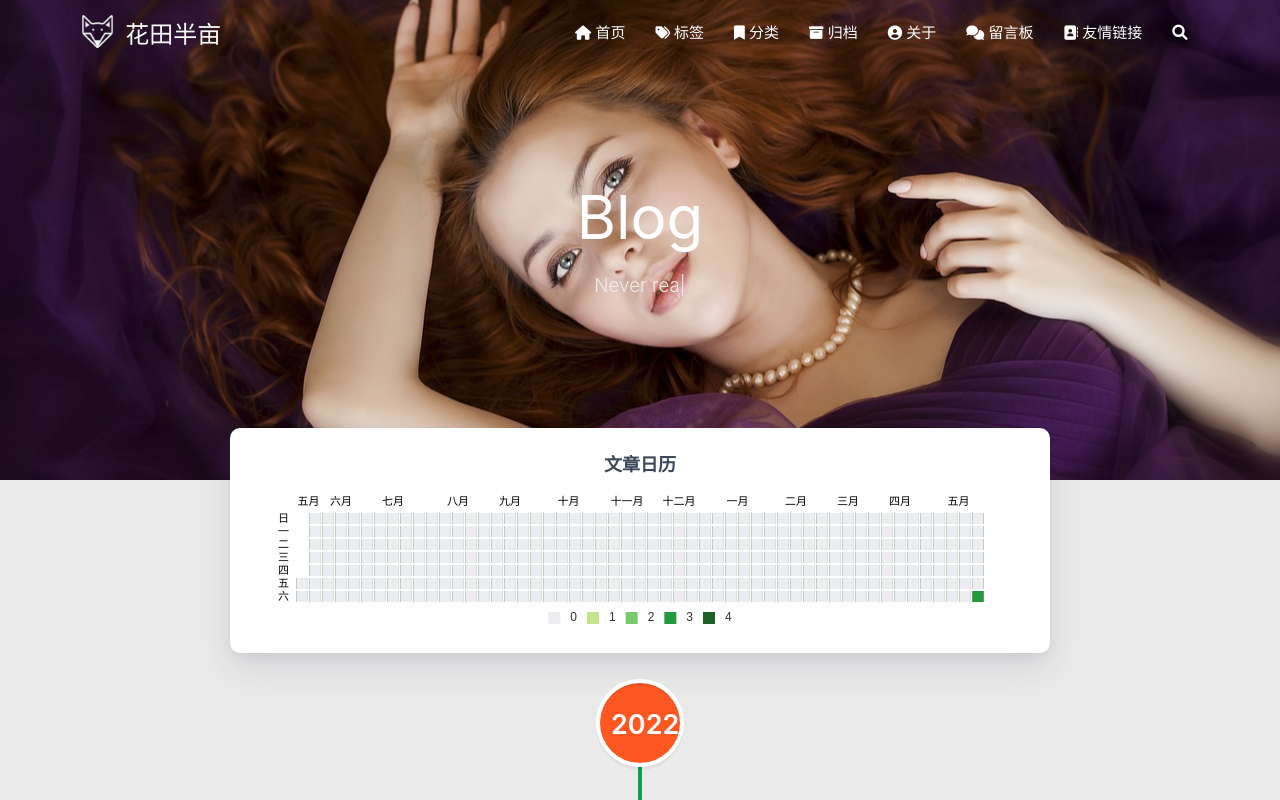
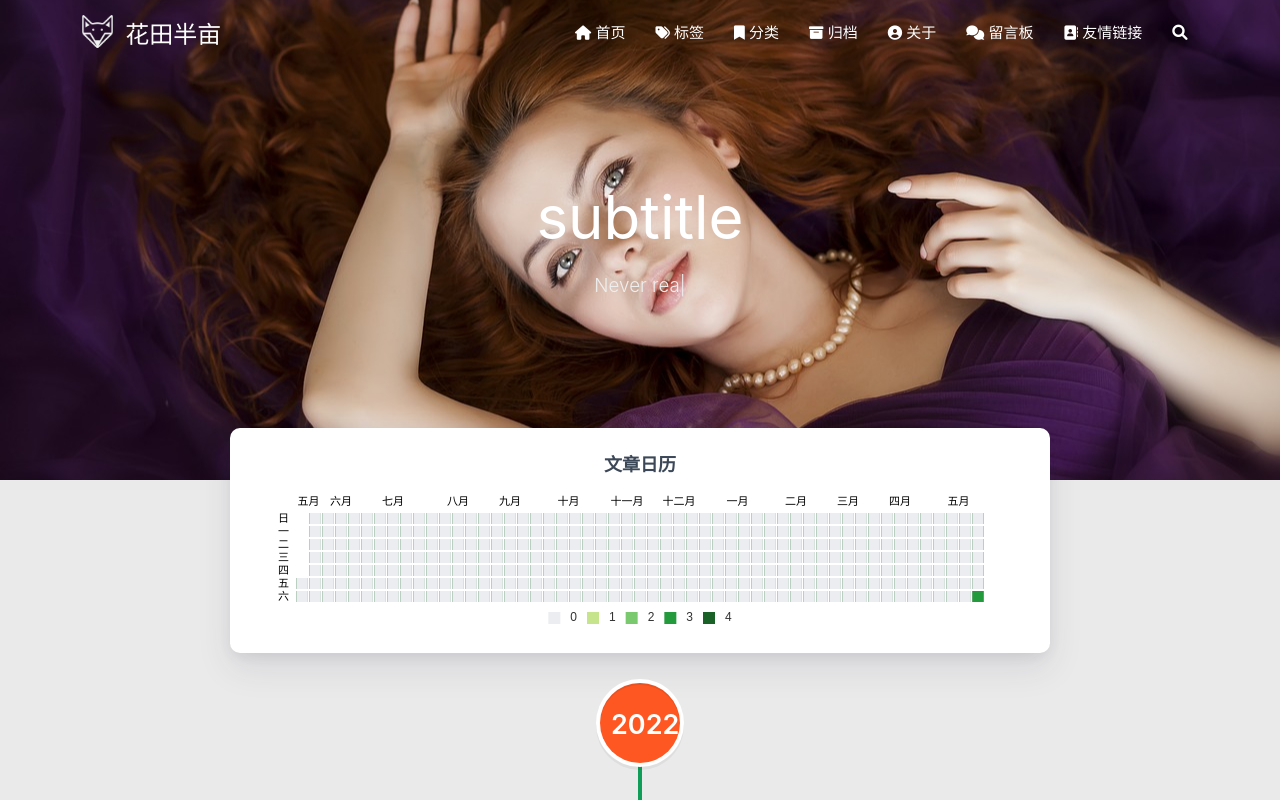
Before and after one commit to xubenshan/xubenshan.github.io, a plain HTML site: page archives/2022/05/index.html in a window 1280 px wide. Shown: the top 800 px of the page. Drawn offline with nearby package versions, Linux system fonts and the light colour scheme; some packages are replaced by stand-ins of ours; no server answers; a script that the page names is missing.

Commit message:
Site updated: 2022-05-28 23:08:41

```diff
--- a/archives/2022/05/index.html
+++ b/archives/2022/05/index.html
@@ -312,7 +312,7 @@
         <div class="brand">
             <div class="title center-align">
 
-                Blog
+                    subtitle
 
             </div>
 
```
Also changed, not shown: archives/2022/index.html (+1 -1 lines), archives/index.html (+1 -1 lines), index.html (+1 -1 lines), tags/算法-蓝桥杯/index.html (+1 -1 lines).
